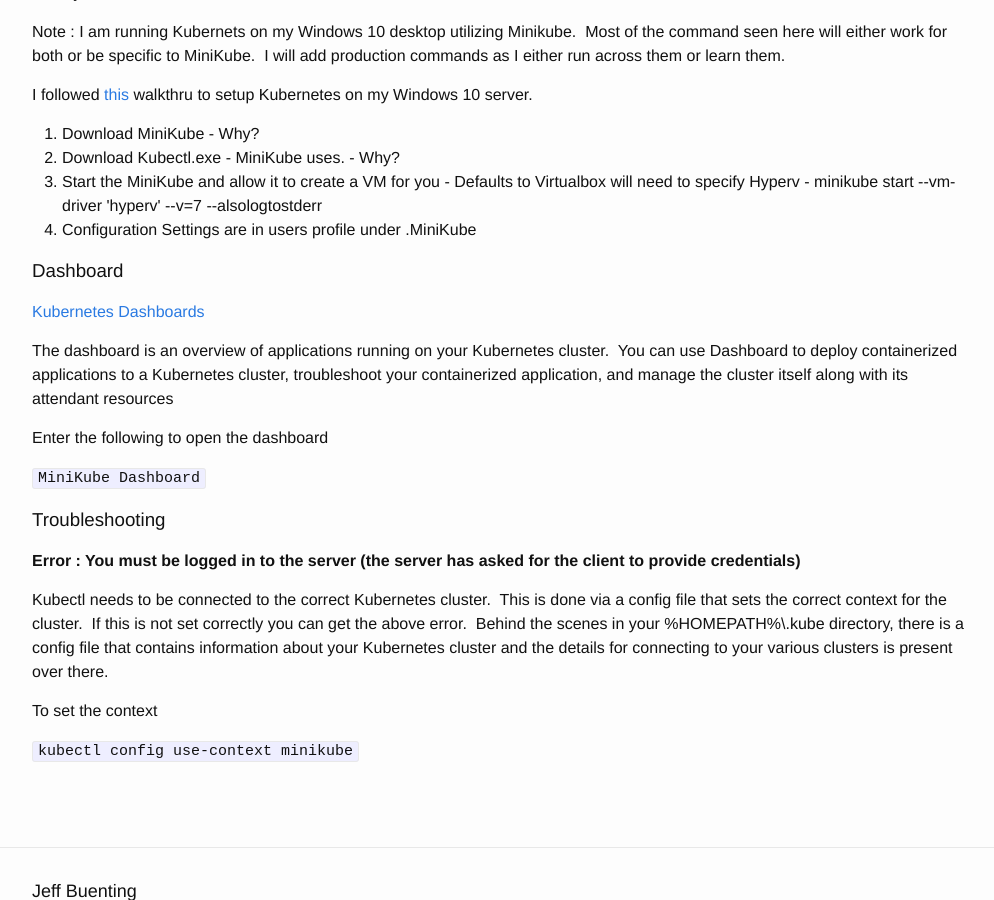
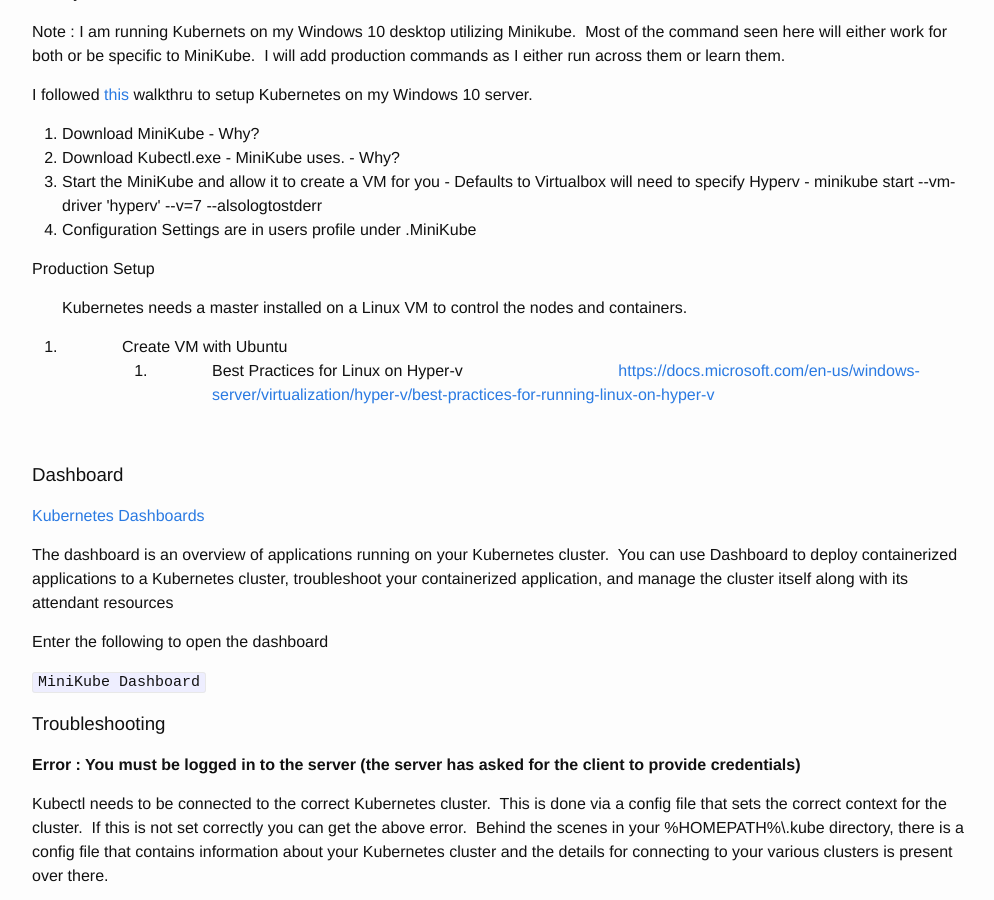
Before and after one commit to jeffbuenting/jeffbuenting.github.io, a Jekyll site: the page built from Articles/Kubernetes/index.html, in a window 1280 px wide and 900 px high, scrolled down 338 px. Shown: the whole window, without its empty margins (138-1132 px from the left). Built offline with Jekyll 4.4.1, drawn with Linux system fonts in a browser that asks for light colours.

Commit message:
added Linux Notes and updated Kubernetes

```diff
--- a/Articles/Docker/index.html
+++ b/Articles/Docker/index.html
@@ -29,6 +29,9 @@
 <h3>Setting up Docker</h3>
 <h5>On Windows 10</h5>
 <p>prereqs - HyperV - Containers <a href="https://docs.microsoft.com/en-us/virtualization/windowscontainers/quick-start/quick-start-windows-10">Docker on Windows 10 install</a></p>
+<p><strong>Windows 2016</strong></p>
+<p style="padding-left: 30px;">Docker can be installed as an app or as a service.&nbsp; Running it as a service and interacting via powershell and the command line is the preferred production instalaltion</p>
+<p style="padding-left: 30px;"><a href="https://blogs.technet.microsoft.com/canitpro/2016/10/26/step-by-step-setup-docker-on-your-windows-2016-server/">https://blogs.technet.microsoft.com/canitpro/2016/10/26/step-by-step-setup-docker-on-your-windows-2016-server/</a>&nbsp;</p>
 <h3>Configuration</h3>
 <p>The Docker configuration file is how you setup Docker in a Windows environment. Location: C:\ProgramData\Docker\Config\Daemon.json</p>
 <h3>Images</h3>
--- a/Articles/Kubernetes/index.html
+++ b/Articles/Kubernetes/index.html
@@ -17,6 +17,16 @@
 <li>Start the MiniKube and allow it to create a VM for you - Defaults to Virtualbox will need to specify Hyperv - minikube start --vm-driver 'hyperv' --v=7 --alsologtostderr</li>
 <li>Configuration Settings are in users profile under .MiniKube</li>
 </ol>
+<p>Production Setup</p>
+<p style="padding-left: 30px;">Kubernetes needs a master installed on a Linux VM to control the nodes and containers.</p>
+<ol>
+<li style="padding-left: 60px;">Create VM with Ubuntu
+<ol>
+<li style="padding-left: 60px;">Best Practices for Linux on Hyper-v&nbsp; &nbsp; &nbsp; &nbsp; &nbsp; &nbsp; &nbsp; &nbsp; &nbsp; &nbsp; &nbsp; &nbsp; &nbsp; &nbsp; &nbsp; &nbsp; &nbsp; &nbsp;<a href="https://docs.microsoft.com/en-us/windows-server/virtualization/hyper-v/best-practices-for-running-linux-on-hyper-v">https://docs.microsoft.com/en-us/windows-server/virtualization/hyper-v/best-practices-for-running-linux-on-hyper-v</a>&nbsp;</li>
+</ol>
+</li>
+</ol>
+<p style="padding-left: 30px;">&nbsp;</p>
 <h3>Dashboard</h3>
 <p><a href="https://kubernetes.io/docs/tasks/access-application-cluster/web-ui-dashboard/">Kubernetes Dashboards</a></p>
 <p>The dashboard is an overview of applications running on your Kubernetes cluster.&nbsp; You can use Dashboard to deploy containerized applications to a Kubernetes cluster, troubleshoot your containerized application, and manage the cluster itself along with its attendant resources</p>
--- a/index.html
+++ b/index.html
@@ -46,6 +46,7 @@
 	<a class="post-link" href="{{ "Articles/GitHubProjects" | prepend: site.baseurl }}">GitHub Projects</a>
 	<a class="post-link" href="{{ "Articles/Jekyll" | prepend: site.baseurl }}">Jekyll on Github</a>
 	<a class="post-link" href="{{ "Articles/Kubernetes" | prepend: site.baseurl }}">Kubernetes Container Orchestration</a>
+	<a class="post-link" href="{{ "Articles/Linux" | prepend: site.baseurl }}">Linux</a>
 	<a class="post-link" href="{{ "Articles/CRM" | prepend: site.baseurl }}">MicroSoft CRM</a>
 	<a class="post-link" href="{{ "Articles/PowershellDSC" | prepend: site.baseurl }}">Powershell DSC (Desired State Configuration)</a>
 	<a class="post-link" href="{{ "Articles/PowershellForGit" | prepend: site.baseurl }}">Powershell for GIT</a>
```
Also changed, not shown: Articles/Linux/index.html (added, +16 -0 lines).
